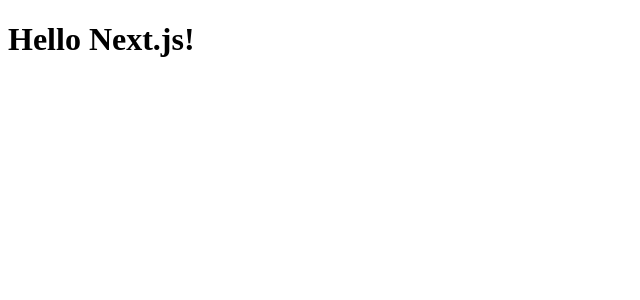
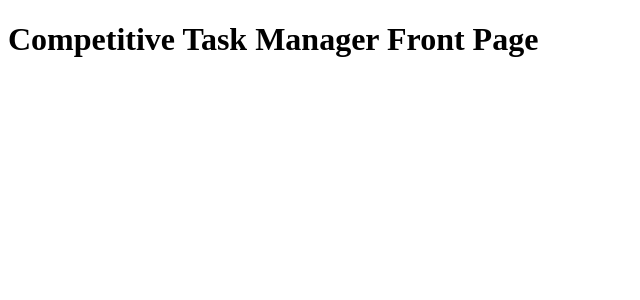
Before and after one commit to pshou2/competitive-taskmanager-frontend, a Next.js app: page / in a window 1280 px wide. Shown: the top 300 px of the page, without its empty margins (0-640 px from the left). Built offline with nearby package versions, Linux system fonts and the light colour scheme.

Commit message:
small edits

```diff
--- a/src/app/page.tsx
+++ b/src/app/page.tsx
@@ -1,3 +1,3 @@
 export default function Page() {
-  return <h1>Hello Next.js!</h1>
+  return <h1>Competitive Task Manager Front Page</h1>
 }
--- a/src/app/users/page.tsx
+++ b/src/app/users/page.tsx
@@ -1,7 +1,6 @@
 import type { User } from "@/src/types/user";
 
 export default async function Page() {
-  console.log(`${process.env.SERVER_URL}/users`);
   const data = await fetch(`${process.env.SERVER_URL}/users`);
   const users: User[] = await data.json();
 
```
